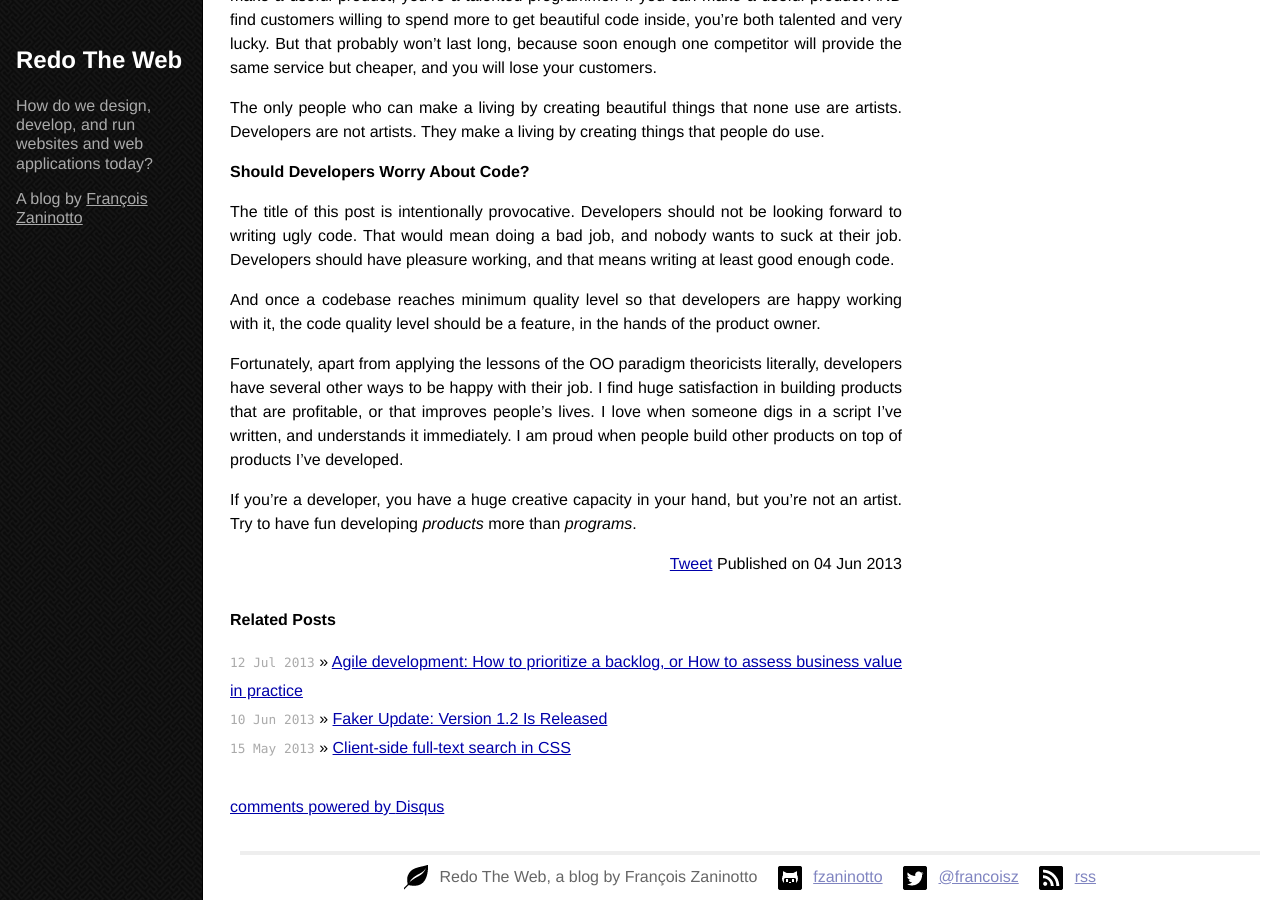
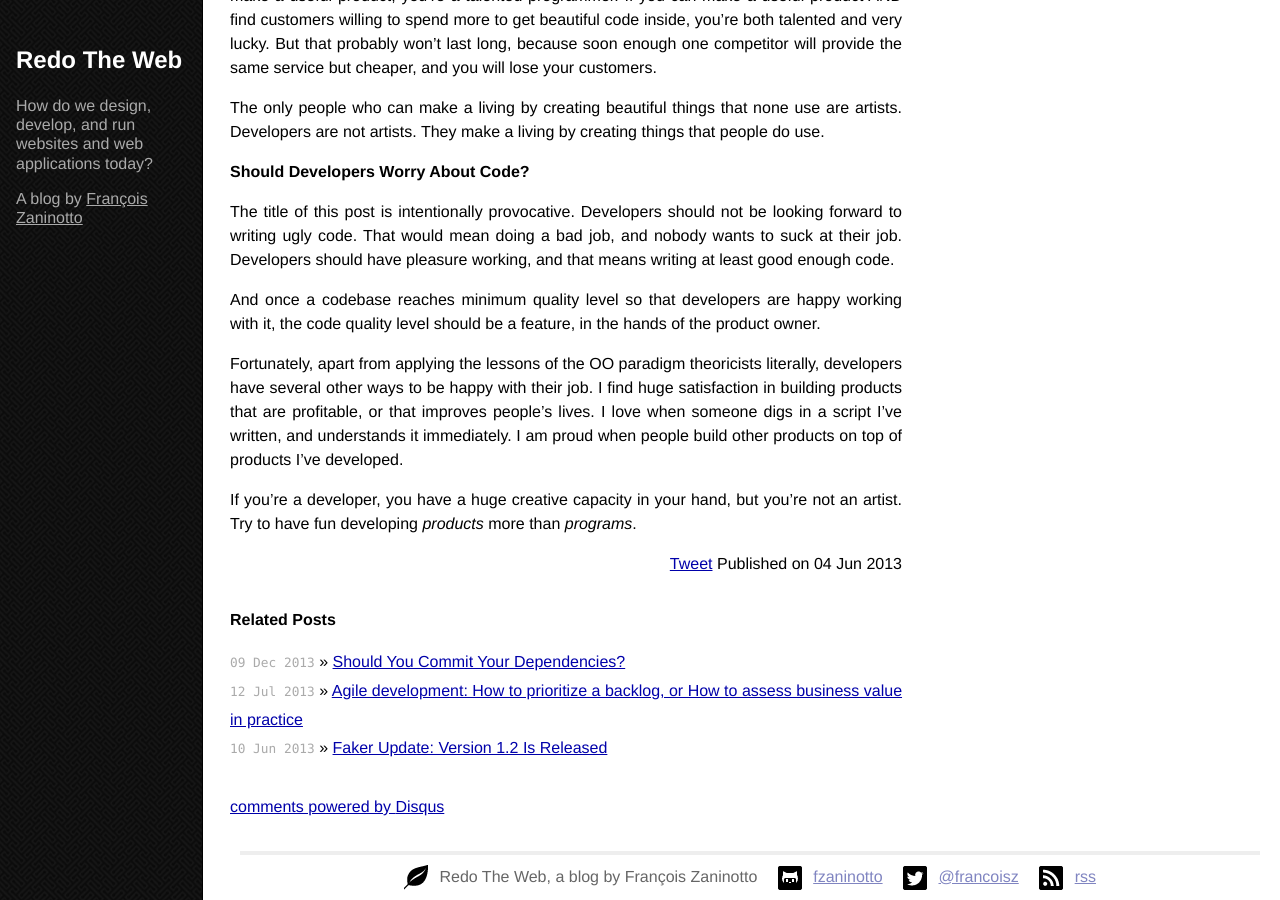
Before and after one commit to fzaninotto/fzaninotto.github.com, a Jekyll site: the page built from _posts/2013-06-04-you-should-write-ugly-code.markdown, in a window 1280 px wide and 900 px high, scrolled down 2120 px. Built offline with Jekyll 4.4.1, drawn with Linux system fonts in a browser that asks for light colours; some web fonts are replaced; Markdown is read by kramdown in place of the engine named in the settings; comment, search, counter and statistics services are not loaded; some of the changed lines change nothing that is shown.

Commit message:
Add post should-you-commit-dependencies

```diff
--- a/_config.yml
+++ b/_config.yml
@@ -1,6 +1,6 @@
 markdown: redcarpet
 redcarpet:
-  extensions: ["no_intra_emphasis", "fenced_code_blocks", "autolink", "strikethrough", "superscript"]
+  extensions: ["tables", "no_intra_emphasis", "fenced_code_blocks", "autolink", "strikethrough", "superscript"]
 pygments: true
 permalink: /:year/:month/:day/:title.html
 pagination: 10
--- /dev/null
+++ b/_posts/2013-12-09-should-you-commit-dependencies.markdown
@@ -0,0 +1,114 @@
+---
+layout: post
+title: Should You Commit Your Dependencies?
+published: true
+excerpt: Due to modular design, package managers are now a crucial element in the web development workflow. But they are slow. Composer, bundler, bower, npm and the likes cost hours of lost development time every week. Committing dependencies to the SCM seems a good idea to speed things up. But is it really that fast, and what are the drawbacks?
+image: /images/gavage.jpg
+tags:
+- development
+- NodeJS
+- php
+---
+
+<a href="/images/gavage.jpg"><img src="/images/gavage.jpg" class="postImage"/></a>
+
+Due to modular design, package managers are now a crucial element in the web development workflow. But they are slow. Committing dependencies to the SCM seems a good idea to speed things up. But is it really that fast, and what are the drawbacks?
+
+Package Managers Are Slow
+-------------------------
+
+Our applications rely on more and more third-party components. One consequence is that when you checkout your application code, you're far from done. You need to run `bundle install`, or `bower install`, or `composer install`, or `npm install` to grab all dependencies and let the application run.
+
+The problem? Package managers sometimes can't multiplex HTTP requests. Dependencies themselves have dependencies, so package managers may only multiplex a subset of packages. Just pinging a package manager to look for updates takes time when you have dozens of dependencies. Dependency resolution is not immediate. Package managers sometimes download the whole code history of each dependency to ease future updates.
+
+I'm aware that you can bypass dependency resolution by committing a `.lock` file. Each dependency manager has its own optimizations - see for instance [some speedup tips for `composer`](http://moquet.net/blog/5-features-about-composer-php/). Caching makes updates faster. All these techniques may cut the dependency install time by half. But half of ten minutes is five minute, and that's still too slow for each checkout.
+
+Package Managers Must Run Very Often
+------------------------------------
+
+Each code checkout must trigger a dependency installation. The Continuous Integration server needs to checkout a pull request to validate it? `bundle install`. You want to run `git bisect` to find a bad commit? `bower install` several times. It's time for a deployment to production? `composer install`. You want to return to the master branch after working on a feature branch? `npm install`.
+
+Developers checkout all the time. Behind each checkout, there is a hidden trap: a dependency update. Did you ever wonder why your application stopped working after a `pull`, and after five minutes realize that another developer had changed the dependency requirements? So now you must a add post-checkout hook to your SCM clients, to verify if the dependency list has changed.
+
+Optimize Dependency Management For Checkout
+-------------------------------------------
+
+Git and other modern SCMs have a very optimized workflow for checking out. You just pull the differences. Package managers are not optimized as much. Each dependency needs at least one HTTP request, and that's for modules without dependencies themselves. So if Git is very fast at checking out and package managers are not, why don't developers commit their dependencies?
+
+Think of database denormalization. That's when you update a `nb_comments` counter in the `post` table when adding a new `comment` records. It's a little slower for write queries, but much faster for read queries. We need the same optimization for dependencies. Do the heavyweight dependency job when adding or modifying a dependency (in a write context), not when checking out code (in a read context). Just like database denormalization, it's a step aside the First Normal Form, but it's a necessary optimization.
+
+There are [other reasons to commit your dependenciess](http://addyosmani.com/blog/checking-in-front-end-dependencies/), but speed alone is good enough to motivate the switch.
+
+I hear a few screams in the audience. "Bad practice", "you should only commit your own code", "that's not what SCMs are made for", etc. All valid criticisms. But it's not as if the "pure" solution had only advantages.
+
+How Much Faster Is It?
+----------------------
+
+How much faster can dependency management become when committing dependencies? Let's put the idea to the test.
+
+I cloned three web applications repositories from GitHub. In Node.js, I chose my own [Uptime](https://github.com/fzaninotto/uptime). In PHP, it's the [Sonata Sandbox](https://github.com/sonata-project/sandbox). For Ruby, here comes [Diaspora](https://github.com/diaspora/diaspora).
+
+To install a full-featured application using a package manager, it takes two commands: `git clone` and `[packageManager] install`. Using committed dependencies, it's just `git clone`. You can find the full test setup in [this gist](https://gist.github.com/fzaninotto/6534625).
+
+Here is the average difference across 5 tests for each application, on a relatively fast network:
+
+<table width="100%"><thead>
+<tr>
+<th>Language</th>
+<th>Package Manager</th>
+<th>Project name</th>
+<th>clone+install</th>
+<th>clone with deps</th>
+</tr>
+</thead><tbody>
+<tr>
+<td>Node.js</td>
+<td>npm</td>
+<td>Uptime</td>
+<td>81.2s</td>
+<td>15.5s</td>
+</tr>
+<tr>
+<td>PHP</td>
+<td>composer</td>
+<td>Sonata Sandbox</td>
+<td>238s</td>
+<td>21.2s</td>
+</tr>
+<tr>
+<td>Ruby</td>
+<td>bundler</td>
+<td>Diaspora</td>
+<td>585s</td>
+<td>98.0s</td>
+</tr>
+</tbody></table>
+All tests were done with an empty package manager cache, to better reflect an install scenario. That's the worst case.
+
+For an update, the dependency managers will usually require much less time. But it's not instantaneous. Running `composer.phar install` on the Sonata Sandbox with all dependencies already up to date takes 6 seconds. In comparison, `git pull` takes less than a second in that case.
+
+All in all, committing dependencies is **between 5 and 12 times faster** than using a dependency manager.
+
+Drawbacks
+---------
+
+There are a few cases where you should never commit dependencies. When your code is a third-party component, when this code is registered as a dependency in other applications, then committing dependencies clearly doesn't work. Some dependencies require compilation, they are not portable. In this case, you can't commit them. Some dependencies, once installed, have very large elements. GitHub triggers a warning for files larger than 50MB. If you depend on a large `.jar` for instance, you're out of luck.
+
+You can easily commit your dependencies if the package manager downloads tarballs. But package managers sometimes use SCM commands to download dependencies. The result is that the `vendor` directory may contain several `.git` or similar directories. Before committing dependencies, these directories must be cleaned up. That means every time you add or update a dependency. But it's just the matter of running a simple command: `find vendor -name '.git' -type d | xargs rm -Rf`.
+
+Package managers can ignore *development* dependencies in a *production* environment. If you commit your dependencies, you lose this ability and all dependencies are always downloaded. However, you can remove development dependencies in production using a custom command in your deployment workflow.
+
+Committing your dependencies may considerably increase the project repository size. With so many files, your SCM, IDE or search tools may become slower. See for instance [how facebook code makes git slow](http://comments.gmane.org/gmane.comp.version-control.git/189776).
+
+Some development tools may even stop working. `git grep` for instance is a `grep` on steroids which ignores uncommitted files. It's very convenient to search only in the code you develop, and ignore dependencies. But it's useless if you commit dependencies.
+
+Conclusion
+----------
+
+Should you commit your dependencies? If you're a purist, or if you're working on a module and not a project, you can't benefit from the boost. If you want a simple development workflow, you should stick with the package manager.
+
+But if you're upset because of the time you spend everyday waiting for your package manager, if you believe `composer install` is the new ["compiling"](http://xkcd.com/303/), then committing dependencies seems like a good way to increase your development speed.
+
+What's your call? Would you make the switch for the sake of speed, or would you stick with long pauses every day while your package manager checks for new stuff?
+
+I have one little concern: if a significant share of the projects hosted on GitHub commit their dependencies after reading this post, then GitHub may go down. So if you're convinced, please wait for a few days to make the move.
```
Also changed, not shown: images/gavage.jpg (added).
